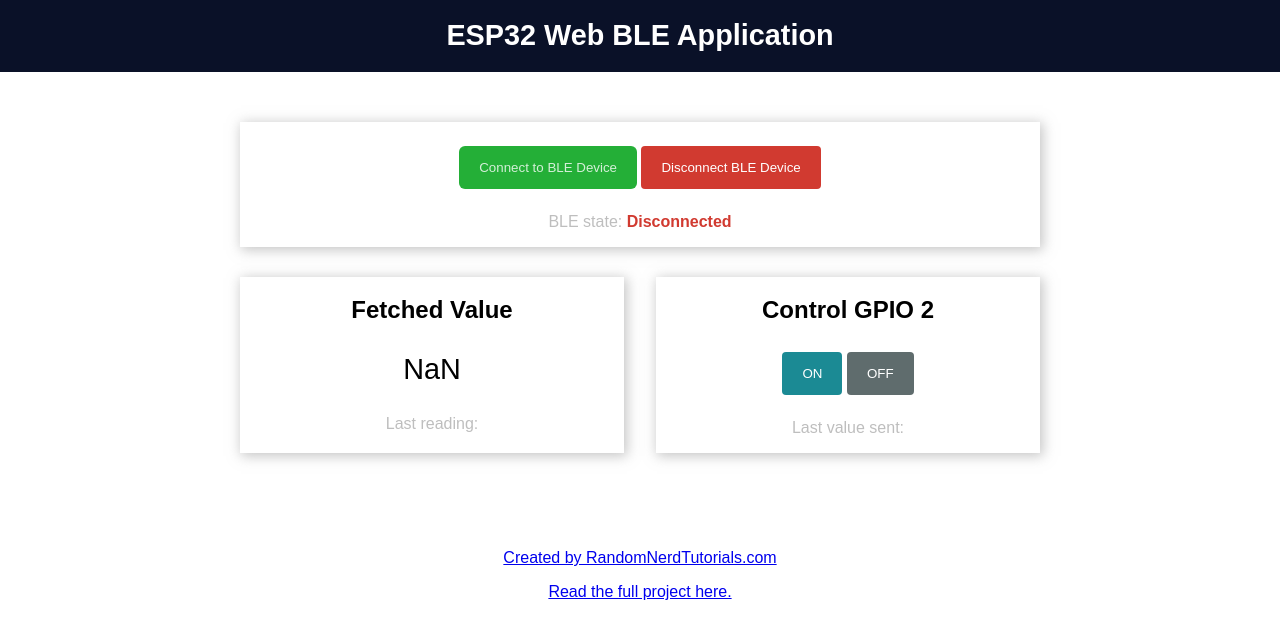
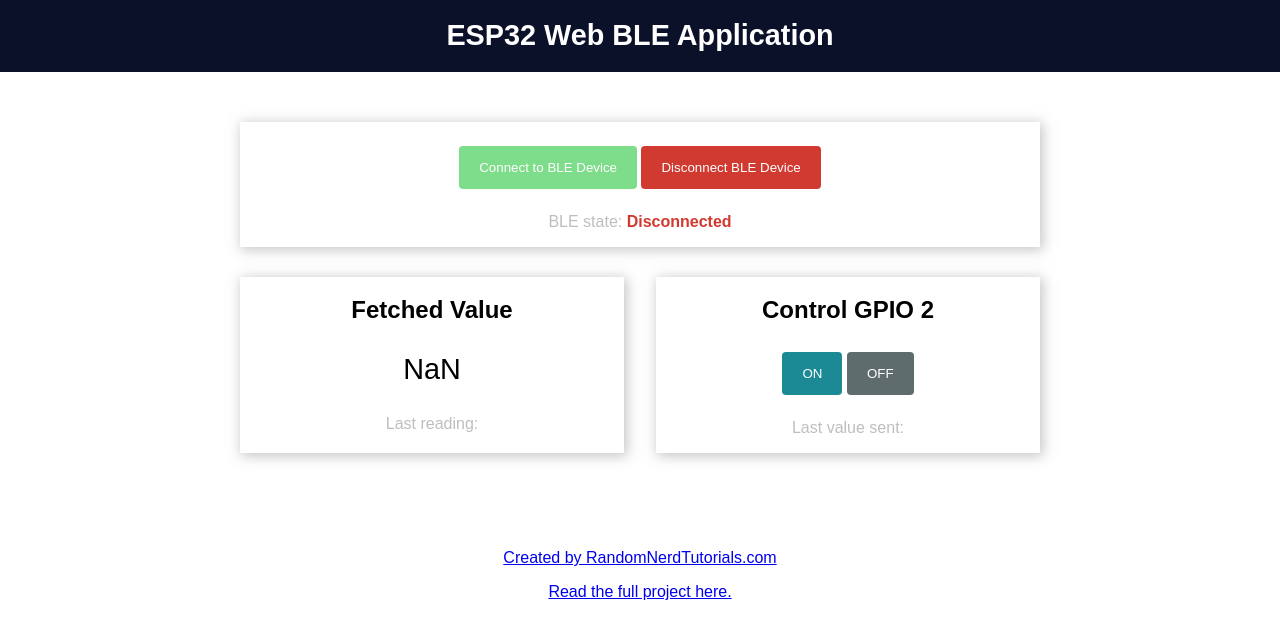
Before and after one commit to zebrenders/esp32, a plain HTML site: page index.html in a window 1280 px wide. In both pictures the pointer is over the button "Connect to BLE Device". Drawn offline with Linux system fonts and the light colour scheme.

Commit message:
Add files via upload

```diff
--- a/index.css
+++ b/index.css
@@ -46,15 +46,7 @@ button {
 
 }
 
-button:hover {
-    color: rgba(255, 255, 255, 0.803);
-    padding: 14px 20px;
-    margin: 8px 0;
-    border: none;
-    cursor: pointer;
-    border-radius: 6px;
 
-}
 
 .onButton {
     background-color: #1b8a94;
@@ -68,8 +60,16 @@ button:hover {
     background-color: #24af37;
 }
 
+.connectButton:hover {
+    background-color: #7edd8a;
+}
+
 .disconnectButton {
     background-color: #d13a30;
+}
+
+.disconnectButton:hover {
+    background-color: #f07e76;
 }
 
 .gray-label {
```
